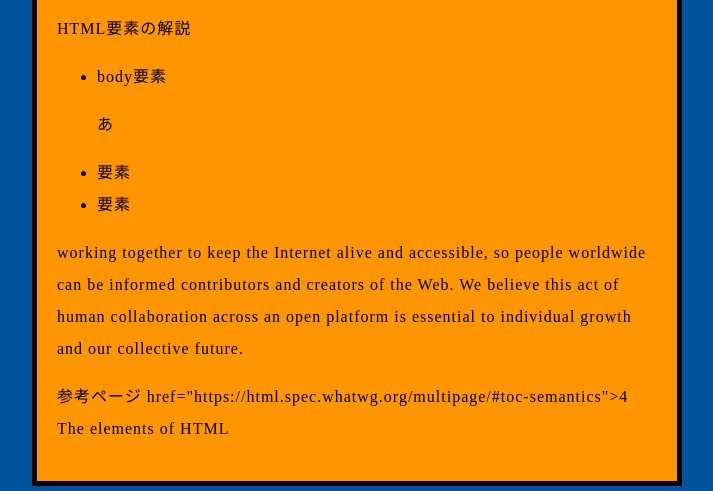
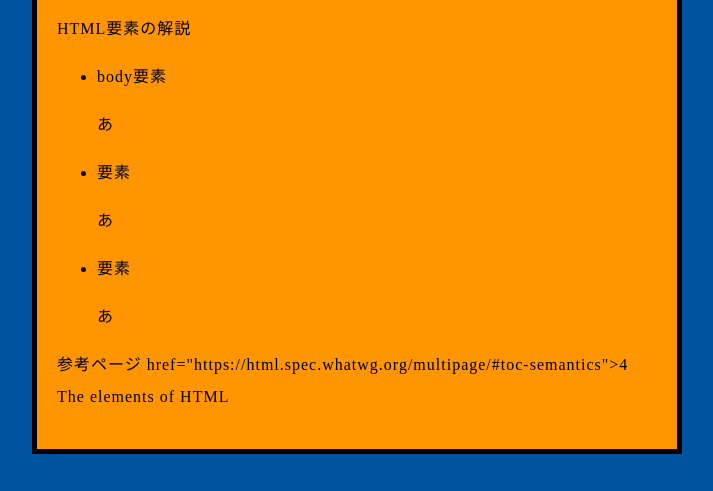
Before and after one commit to showysd/webp2021-ex2, a plain HTML site: page index.html in a window 1280 px wide. Shown: the part 309-800 px from the top of the page, without its empty margins (283-996 px from the left). Drawn offline with Linux system fonts and the light colour scheme.

Commit message:
Update index.html

```diff
--- a/index.html
+++ b/index.html
@@ -15,10 +15,10 @@
       <li>body要素</li>
       <p>あ</p>
       <li>要素</li>
+      <p>あ</p>
       <li>要素</li>
+      <p>あ</p>
     </ul>
-
-    <p>working together to keep the Internet alive and accessible, so people worldwide can be informed contributors and creators of the Web. We believe this act of human collaboration across an open platform is essential to individual growth and our collective future.</p>
 
     <p>参考ページ href="https://html.spec.whatwg.org/multipage/#toc-semantics">4 The elements of HTML</a></p>
   </body>
```
